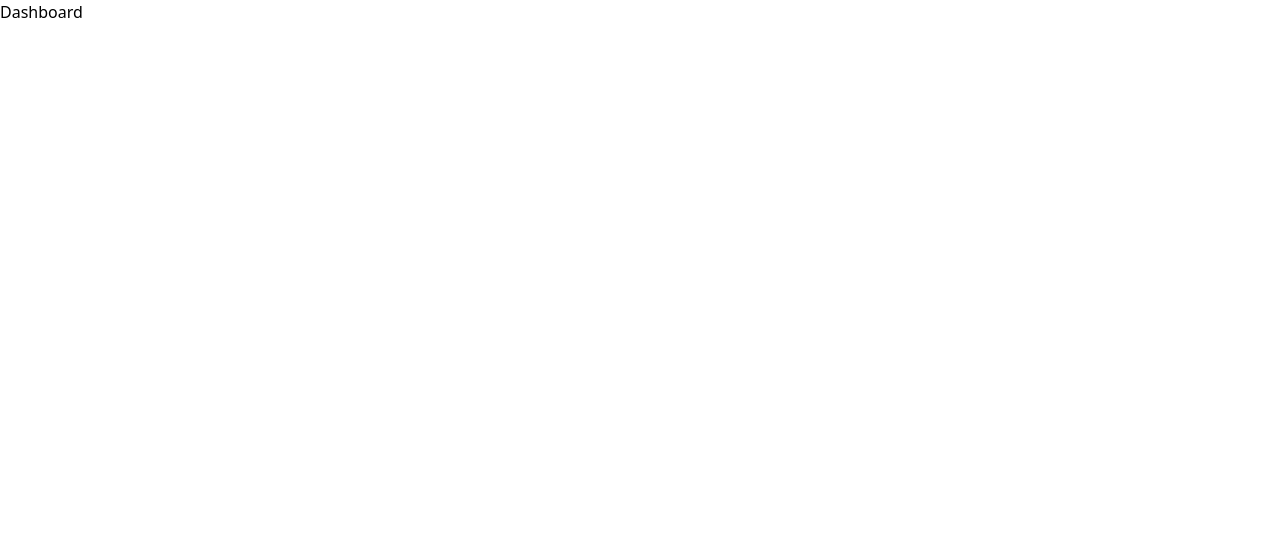
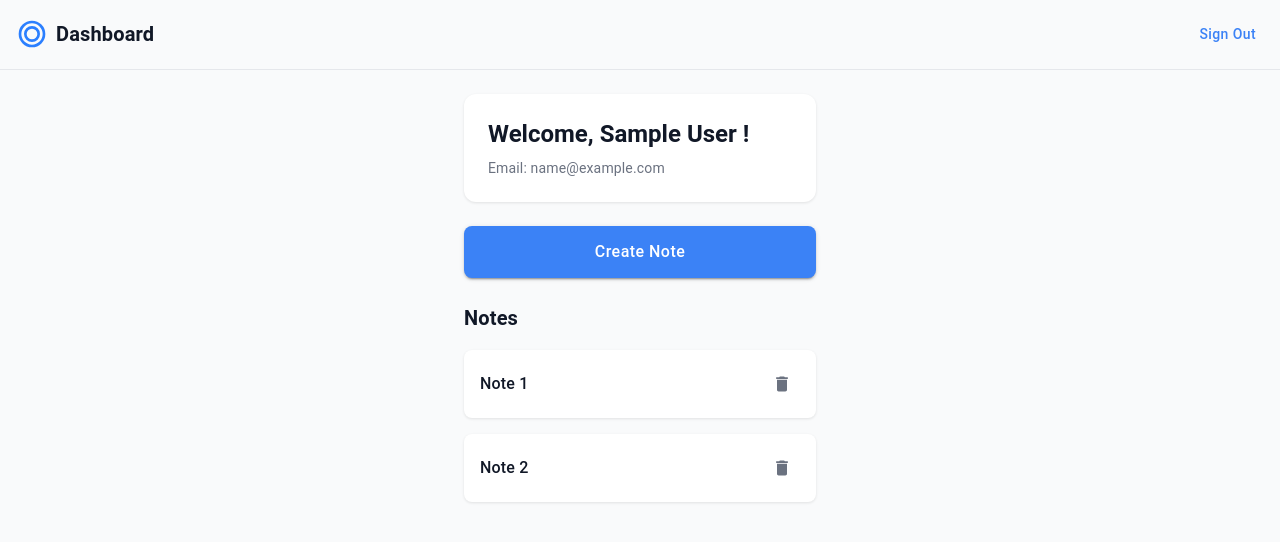
Before and after one commit to jostan30/NoteWave, a React (Vite) app in the folder frontend/: page /dashboard in a window 1280 px wide. Shown: the top 542 px of the page. Built offline with nearby package versions, Linux system fonts and the light colour scheme; sample sign-in values are in the browser's storage.

Commit message:
Demo Dashboard frontend added

```diff
--- a/frontend/src/pages/Dashboard.tsx
+++ b/frontend/src/pages/Dashboard.tsx
@@ -1,3 +1,177 @@
+import { useState } from 'react';
+import { Button, Typography, Box, IconButton, Card, CardContent } from '@mui/material';
+import { Delete as DeleteIcon } from '@mui/icons-material';
+import { useNavigate } from 'react-router-dom';
+import { useAuth } from '../component/AuthContext'; // Adjust path as needed
+
+interface Note {
+  id: string;
+  title: string;
+  content?: string;
+  createdAt: Date;
+}
+
 export default function Dashboard() {
-  return <h1>Dashboard</h1>;
+  const navigate = useNavigate();
+  const { user, logout } = useAuth();
+  const [notes, setNotes] = useState<Note[]>([
+    { id: '1', title: 'Note 1', createdAt: new Date() },
+    { id: '2', title: 'Note 2', createdAt: new Date() }
+  ]);
+
+  const handleSignOut = () => {
+    logout();
+    navigate('/signin');
+  };
+
+  const handleCreateNote = () => {
+    const newNote: Note = {
+      id: Date.now().toString(),
+      title: `Note ${notes.length + 1}`,
+      createdAt: new Date()
+    };
+    setNotes(prev => [...prev, newNote]);
+  };
+
+  const handleDeleteNote = (noteId: string) => {
+    setNotes(prev => prev.filter(note => note.id !== noteId));
+  };
+
+  return (
+    <div className="min-h-screen bg-gray-50">
+      {/* Header */}
+      <Box
+        sx={{
+          display: 'flex',
+          justifyContent: 'space-between',
+          alignItems: 'center',
+          p: 2,
+          bg: 'white',
+          borderBottom: '1px solid #e5e7eb',
+        }}
+      >
+        {/* Logo */}
+        <div className="flex items-center">
+          <div className="w-8 h-8 mr-2">
+            <svg viewBox="0 0 24 24" className="w-full h-full text-blue-500">
+              <path fill="currentColor" d="M12,2A10,10 0 0,0 2,12A10,10 0 0,0 12,22A10,10 0 0,0 22,12A10,10 0 0,0 12,2M12,4A8,8 0 0,1 20,12A8,8 0 0,1 12,20A8,8 0 0,1 4,12A8,8 0 0,1 12,4M12,6A6,6 0 0,0 6,12A6,6 0 0,0 12,18A6,6 0 0,0 18,12A6,6 0 0,0 12,6M12,8A4,4 0 0,1 16,12A4,4 0 0,1 12,16A4,4 0 0,1 8,12A4,4 0 0,1 12,8Z" />
+            </svg>
+          </div>
+          <Typography variant="h6" sx={{ fontWeight: 600, color: '#111827' }}>
+            Dashboard
+          </Typography>
+        </div>
+
+        {/* Sign Out Button */}
+        <Button
+          variant="text"
+          onClick={handleSignOut}
+          sx={{
+            color: '#3b82f6',
+            textTransform: 'none',
+            fontSize: '14px',
+            fontWeight: 500,
+            '&:hover': {
+              backgroundColor: 'transparent',
+              textDecoration: 'underline',
+            },
+          }}
+        >
+          Sign Out
+        </Button>
+      </Box>
+
+      {/* Main Content */}
+      <Box sx={{ maxWidth: '400px', mx: 'auto', p: 3 }}>
+        {/* Welcome Card */}
+        <Card sx={{ mb: 3, borderRadius: '12px', boxShadow: '0 1px 3px rgba(0,0,0,0.1)' }}>
+          <CardContent sx={{ p: 3 }}>
+            <Typography variant="h5" sx={{ fontWeight: 600, color: '#111827', mb: 1 }}>
+              Welcome, {user?.name || 'Jonas Kahnwald'} !
+            </Typography>
+            <Typography variant="body2" sx={{ color: '#6b7280' }}>
+              Email: {user?.email || 'xxxxxx@xxxx.com'}
+            </Typography>
+          </CardContent>
+        </Card>
+
+        {/* Create Note Button */}
+        <Button
+          fullWidth
+          variant="contained"
+          onClick={handleCreateNote}
+          sx={{
+            mb: 3,
+            backgroundColor: '#3b82f6',
+            borderRadius: '8px',
+            textTransform: 'none',
+            fontSize: '16px',
+            fontWeight: 500,
+            py: 1.5,
+            '&:hover': {
+              backgroundColor: '#2563eb',
+            },
+          }}
+        >
+          Create Note
+        </Button>
+
+        {/* Notes Section */}
+        <Typography variant="h6" sx={{ fontWeight: 600, color: '#111827', mb: 2 }}>
+          Notes
+        </Typography>
+
+        {/* Notes List */}
+        <Box sx={{ display: 'flex', flexDirection: 'column', gap: 2 }}>
+          {notes.map((note) => (
+            <Card
+              key={note.id}
+              sx={{
+                borderRadius: '8px',
+                boxShadow: '0 1px 3px rgba(0,0,0,0.1)',
+                '&:hover': {
+                  boxShadow: '0 4px 6px rgba(0,0,0,0.1)',
+                },
+              }}
+            >
+              <CardContent
+                sx={{
+                  display: 'flex',
+                  justifyContent: 'space-between',
+                  alignItems: 'center',
+                  p: 2,
+                  '&:last-child': { pb: 2 },
+                }}
+              >
+                <Typography variant="body1" sx={{ fontWeight: 500, color: '#111827' }}>
+                  {note.title}
+                </Typography>
+                <IconButton
+                  onClick={() => handleDeleteNote(note.id)}
+                  sx={{
+                    color: '#6b7280',
+                    '&:hover': {
+                      color: '#ef4444',
+                      backgroundColor: '#fef2f2',
+                    },
+                  }}
+                >
+                  <DeleteIcon fontSize="small" />
+                </IconButton>
+              </CardContent>
+            </Card>
+          ))}
+        </Box>
+
+        {/* Empty State */}
+        {notes.length === 0 && (
+          <Box sx={{ textAlign: 'center', py: 6 }}>
+            <Typography variant="body2" sx={{ color: '#6b7280' }}>
+              No notes yet. Create your first note!
+            </Typography>
+          </Box>
+        )}
+      </Box>
+    </div>
+  );
 }
```
